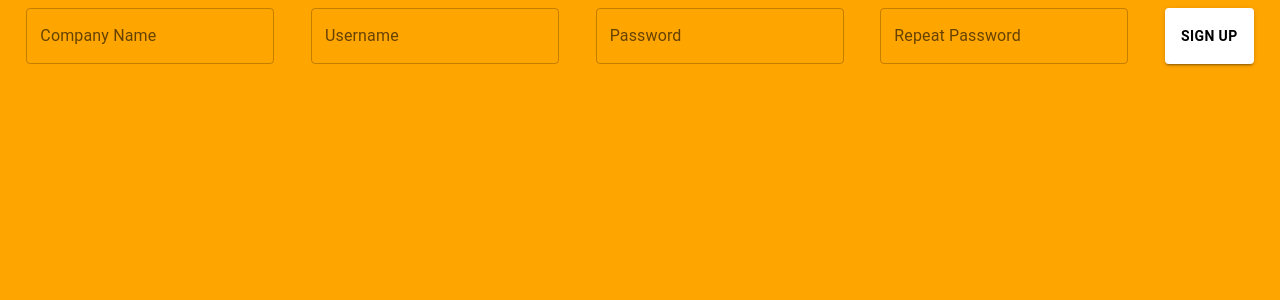
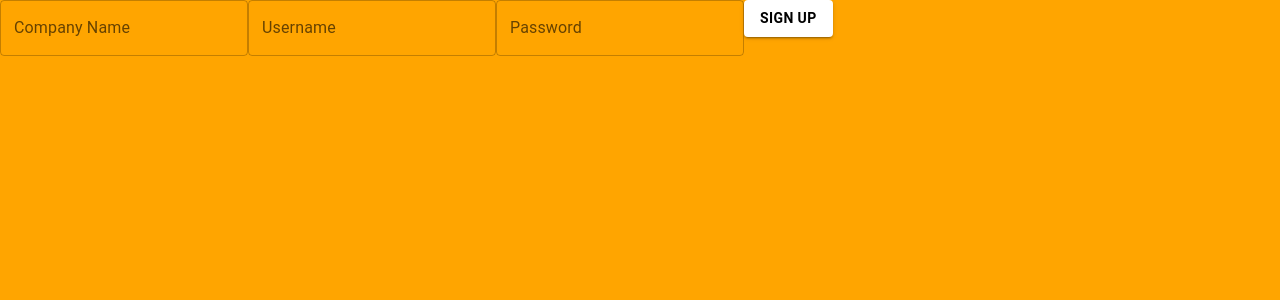
Before and after one commit to SheaMeyers/worker-coordindator-react-node, a React (Create React App) app in the folder frontend/: page /sign-up in a window 1280 px wide. Shown: the top 300 px of the page. Built offline with nearby package versions, Linux system fonts and the light colour scheme.

Commit message:
Begin implementing sign up page

```diff
--- a/frontend/src/api.ts
+++ b/frontend/src/api.ts
@@ -1,7 +1,9 @@
 import { AuthedResponse } from "./interfaces"
 
-export const signIn = async (companyName: string, username: string, password: string): Promise<AuthedResponse> => {
-    const response = await fetch('/api/sign-in', {
+
+
+export const getAuthed = async (url: string, companyName: string, username: string, password: string): Promise<AuthedResponse> => {
+    const response = await fetch(url, {
         method: 'POST',
         headers: new Headers({ "Content-Type": "application/json"}),
         body: JSON.stringify({ companyName, username, password })
@@ -22,3 +24,9 @@ export const signIn = async (companyName: string, username: string, password: st
         token
     } as AuthedResponse
 }
+
+export const signIn = async (companyName: string, username: string, password: string): Promise<AuthedResponse> =>
+    getAuthed('/api/sign-in', companyName, username, password)
+
+export const signUp = async (companyName: string, username: string, password: string): Promise<AuthedResponse> =>
+    getAuthed('/api/sign-up', companyName, username, password)
--- a/frontend/src/components/SignUp.tsx
+++ b/frontend/src/components/SignUp.tsx
@@ -1,16 +1,60 @@
-import Button from '@mui/material/Button';
-import TextField from '@mui/material/TextField';
+import { useState } from 'react'
+import Button from '@mui/material/Button'
+import TextField from '@mui/material/TextField'
+import { signUp as apiSignUp } from "../api"
+import { AuthedResponse } from "../interfaces"
+
 
 const SignUp = () => {
+  const [companyName, setCompanyName] = useState<string>('')
+  const [username, setUsername] = useState<string>('')
+  const [password, setPassword] = useState<string>('')
+  const [feedback, setFeedback] = useState<string>('')
+
+  const signUp = async () => {
+    setFeedback('loading')
+    const result: AuthedResponse = await apiSignUp(companyName, username, password)
+
+    if(!result.success){
+      setFeedback(result.error)
+      return
+    }
+
+    setFeedback('success')
+    console.log('isAdmin')
+    console.log(result.isAdmin)
+    console.log('token')
+    console.log(result.token)
+  }
+
   return (
-    <div className='SignUp'>
-      <div className='ButtonContainer'>
-        <TextField label="Company Name" variant="outlined" />
-        <TextField label="Username" variant="outlined" />
-        <TextField label="Password" variant="outlined" />
-        <TextField label="Repeat Password" variant="outlined" />
-        <Button variant='contained' className='Button'>Sign Up</Button>
-      </div>
+    <div className="SignUp">
+        <TextField
+          label="Company Name"
+          variant="outlined"
+          onChange={event => setCompanyName(event.target.value)}
+          value={companyName}
+        />
+        <TextField
+          label="Username"
+          variant="outlined"
+          onChange={event => setUsername(event.target.value)}
+          value={username}
+        />
+        <TextField
+          label="Password"
+          variant="outlined"
+          onChange={event => setPassword(event.target.value)}
+          value={password}
+        />
+        {feedback && <p>{feedback}</p>}
+        <Button
+          variant="contained"
+          className="Button"
+          onClick={async () => await signUp()}
+        >
+          Sign Up
+        </Button>
     </div>
   );
 }
```
Also changed, not shown: frontend/src/components/SignIn.tsx (+8 -10 lines).
